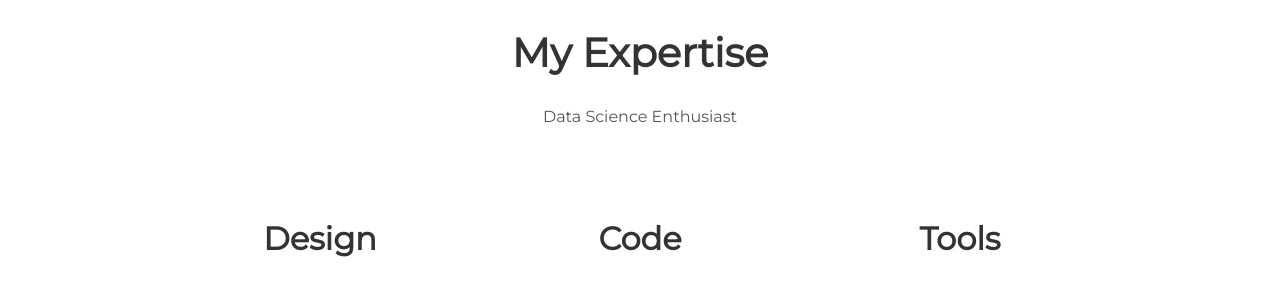
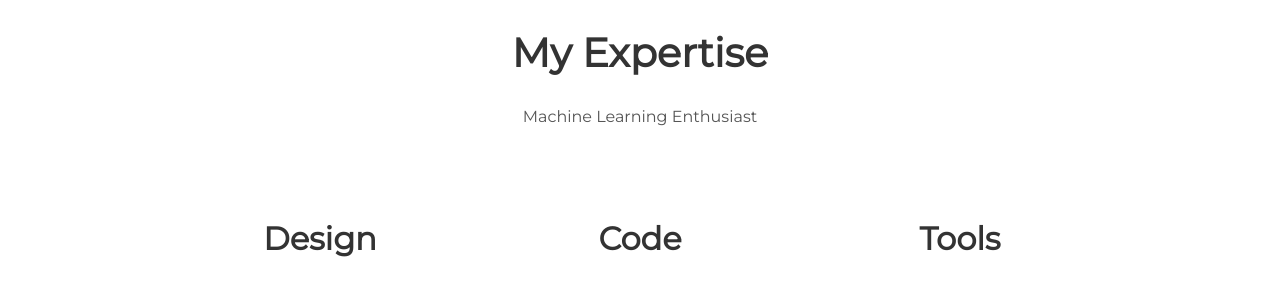
Before and after one commit to cseshubhamsinghal/cseshubhamsinghal.github.io, a Jekyll site: the page built from index.html, in a window 1280 px wide and 900 px high, scrolled down 799 px. Shown: the part 153-449 px from the top of the window. Built offline with Jekyll 4.4.1, drawn with Linux system fonts in a browser that asks for light colours; some of the changed lines change nothing that is shown.

Commit message:
Update _config.yml

```diff
--- a/_config.yml
+++ b/_config.yml
@@ -1,12 +1,12 @@
 # Site settings
-title: A blog about lorem ipsum dolor sit amet
-description: A blog about lorem ipsum dolor sit amet
-# baseurl: "/particle" # the subpath of your site, e.g. /blog
-# url: "localhost:3000" # the base hostname & protocol for your site e.g. http://willianjusten.com.br
+title: Shubham Singhal
+description: Portfolio
+baseurl: "/"
+url: "https://cseshubhamsinghal.github.io" # the base hostname & protocol for your site e.g. http://willianjusten.com.br
 
 # User settings
 username: Shubham Singhal
-user_description: Data Science Enthusiast
+user_description: Machine Learning Enthusiast
 user_title: Computer Science Engineer
 email: cse.shubhamsinghal@gmail.com
 twitter_username: lorem_ipsum
```
